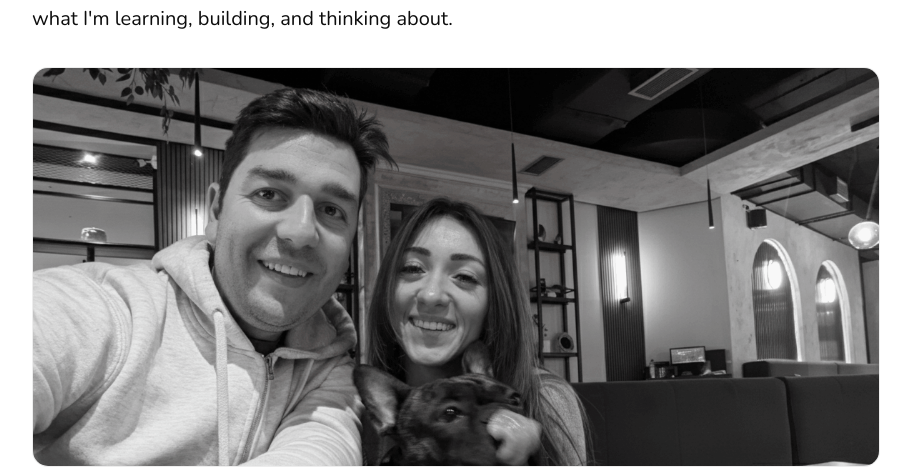
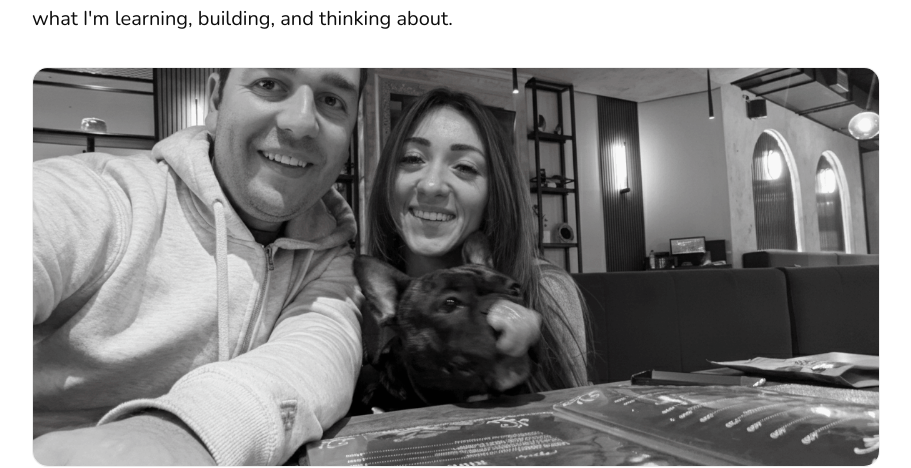
Before and after one commit to HunterJS-bit/portfolio, a Next.js app: page /about in a window 1280 px wide. Shown: the part 350-818 px from the top of the page, without its empty margins (184-1095 px from the left). Built offline with nearby package versions, Linux system fonts and the light colour scheme; no server answers.

Commit message:
fix: update image in the about page

```diff
--- a/app/about/page.tsx
+++ b/app/about/page.tsx
@@ -40,12 +40,13 @@ const AboutPage = () => {
                                 </a>
                                 . This is my digital garden where I share what I&apos;m learning, building, and thinking about.
                             </p>
-                            <div className="relative group rounded-2xl overflow-hidden border border-border/50 bg-muted max-h-[400px]">
+                            <div className="relative group rounded-2xl overflow-hidden border border-border/50 bg-muted h-[400px]">
                                 <Image
                                     src={aboutMeImg}
                                     alt="Marko"
+                                    fill
                                     placeholder="blur"
-                                    className="w-full h-full object-cover transition-all"
+                                    className="object-cover transition-all"
                                     priority
                                 />
                             </div>
```
